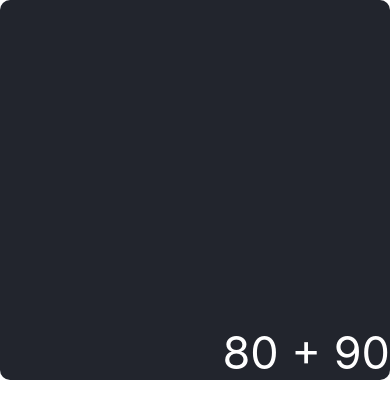
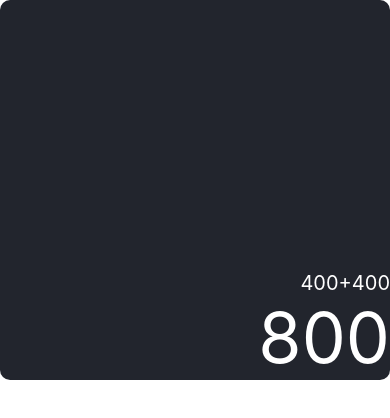
Before and after one commit to emanuelleaviana/calculator-app, a React Native app: screen / in a window 390 px wide. Shown: the top 418 px of the page. Built offline with nearby package versions, Linux system fonts and the light colour scheme.

Commit message:
minivisor added

```diff
--- a/Components/Visor.js
+++ b/Components/Visor.js
@@ -4,7 +4,8 @@ function Visor() {
   return (
 
  <View style={styles.visor} >
-  <Text style={styles.text}>80 + 90</Text>
+  <Text style ={styles.minivisor}>400+400</Text>
+  <Text style={styles.text}>800</Text>
  </View>
 
 
@@ -20,10 +21,17 @@ const styles = StyleSheet.create ({
 
 text:{
   color:'white',
-  fontSize:45,
+  fontSize:70,
   textAlign:'right'
 
-}
+},
+  minivisor: {
+    color:'white',
+    fontSize: 20,
+    textAlign:'right'
+
+
+  },
 });
 
 
```
